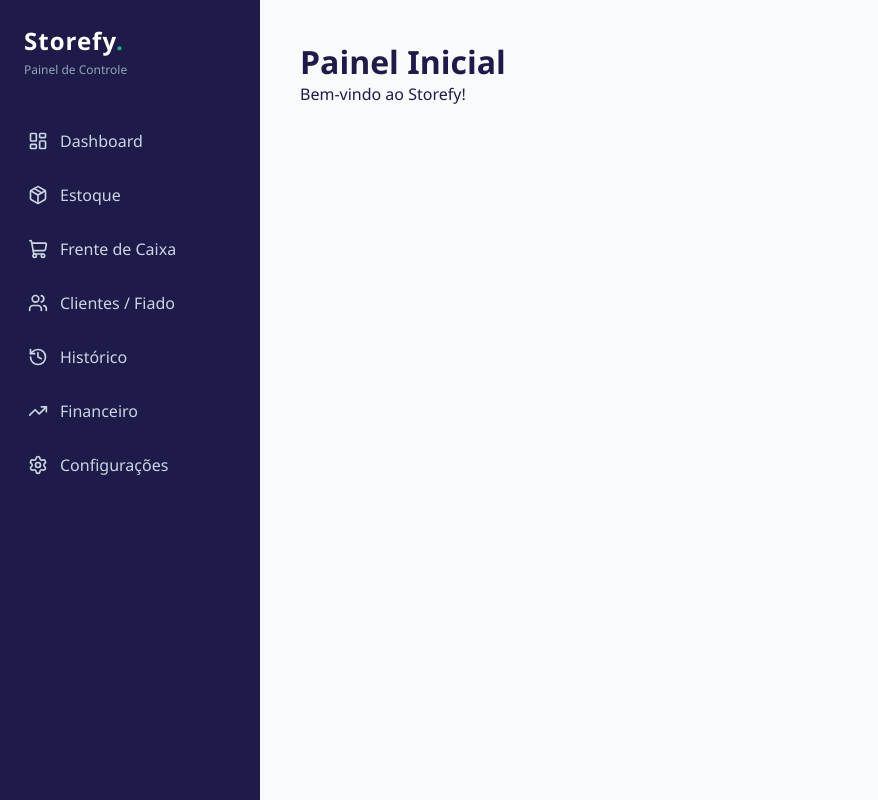
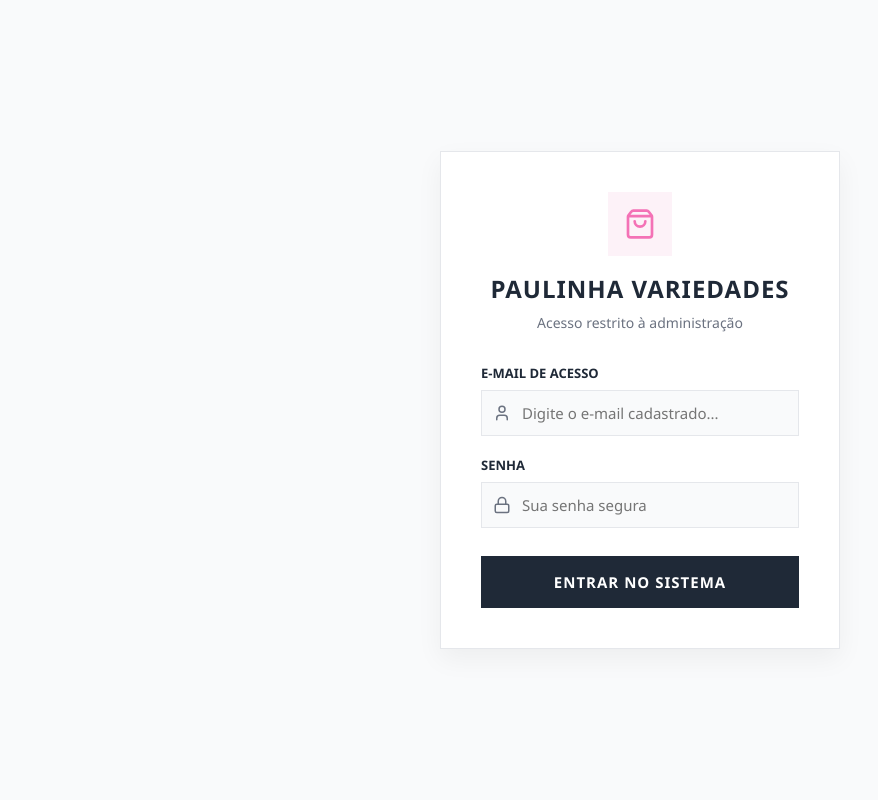
Before and after one commit to kauankvictor/projeto-final-storefy, a React (Vite) app: page /login in a window 1280 px wide. Shown: the whole page, without its empty margins (0-878 px from the left). Built offline with nearby package versions, Linux system fonts and the light colour scheme; no server answers.

Commit message:
atualização de login

```diff
--- a/src/App.jsx
+++ b/src/App.jsx
@@ -1,4 +1,7 @@
-import { BrowserRouter, Routes, Route } from 'react-router-dom'
+import { useState, useEffect } from 'react'
+import { BrowserRouter, Routes, Route, Navigate } from 'react-router-dom'
+import { onAuthStateChanged } from 'firebase/auth'
+import { auth } from './firebaseConfig'
 
 // Importando as páginas
 import Dashboard from './pages/Dashboard'
@@ -6,33 +9,76 @@ import Estoque from './pages/Estoque'
 import NovoProduto from './pages/NovoProduto'
 import EditarProduto from './pages/EditarProduto'
 import Venda from './pages/Venda'
-import Historico from './pages/Historico' // <-- ADICIONE ESTA LINHA
+import Historico from './pages/Historico'
 import NotFound from './pages/NotFound'
 import Clientes from './pages/Clientes'
 import Configuracoes from './pages/Configuracoes'
 import Financeiro from './pages/Financeiro'
+import Login from './pages/Login' // NOVA TELA DE LOGIN
 
-// Importando o componente de Layout que acabamos de criar
 import Layout from './components/Layout'
 
+// O "Guarda de Segurança": só deixa passar se tiver um usuário validado
+function RotaProtegida({ usuario, children }) {
+  if (!usuario) {
+    return <Navigate to="/login" replace />
+  }
+  return children
+}
+
 function App() {
+  const [usuario, setUsuario] = useState(null)
+  const [carregando, setCarregando] = useState(true)
+
+  // Verifica o status do login no servidor do Google assim que o site é aberto
+  useEffect(() => {
+    const desinscrever = onAuthStateChanged(auth, (user) => {
+      setUsuario(user)
+      setCarregando(false)
+    })
+
+    return () => desinscrever()
+  }, [])
+
+  // Tela de espera enquanto o Firebase lê a chave digital
+  if (carregando) {
+    return (
+      <div style={{ minHeight: '100vh', display: 'flex', justifyContent: 'center', alignItems: 'center', background: '#f9fafb', color: '#f472b6', fontWeight: 'bold', fontFamily: 'sans-serif' }}>
+        Verificando segurança...
+      </div>
+    )
+  }
+
   return (
     <BrowserRouter>
+      <Routes>
+
+        {/* ROTA PÚBLICA: Tela de login livre do menu lateral */}
+        <Route path="/login" element={usuario ? <Navigate to="/" replace /> : <Login />} />
+
+        {/* ROTAS PRIVADAS: Totalmente bloqueadas para desconhecidos */}
+        <Route
+          path="*"
+          element={
+            <RotaProtegida usuario={usuario}>
               <Layout>
                 <Routes>
-          <Route path="/estoque/:id" element={<EditarProduto />} />
                   <Route path="/" element={<Dashboard />} />
                   <Route path="/estoque" element={<Estoque />} />
+                  <Route path="/estoque/novo" element={<NovoProduto />} />
+                  <Route path="/estoque/:id" element={<EditarProduto />} />
                   <Route path="/venda" element={<Venda />} />
-          <Route path="*" element={<NotFound />} />
-          <Route path="/estoque" element={<Estoque />} />
-          <Route path="/estoque/novo" element={<NovoProduto />} /> {/* Adicione esta linha! */}
-          <Route path="/historico" element={<Historico />} /> { }
+                  <Route path="/historico" element={<Historico />} />
                   <Route path="/clientes" element={<Clientes />} />
                   <Route path="/configuracoes" element={<Configuracoes />} />
                   <Route path="/financeiro" element={<Financeiro />} />
+                  <Route path="*" element={<NotFound />} />
                 </Routes>
               </Layout>
+            </RotaProtegida>
+          }
+        />
+      </Routes>
     </BrowserRouter>
   )
 }
--- a/src/firebaseConfig.js
+++ b/src/firebaseConfig.js
@@ -1,9 +1,11 @@
 // Arquivo: src/firebaseConfig.js
 import { initializeApp } from "firebase/app";
 import { getFirestore } from "firebase/firestore";
+import { getAuth } from "firebase/auth";
 
 const firebaseConfig = {
-  apiKey: "AIzaSyD6P79hPT2qJrr-GfmpozNESPGVLwO74qI",
+  // Chave atualizada com o número 0 no final
+  apiKey: "AIzaSyD6P79hPT2qJrr-GfmpozNESPGVLw074qI",
   authDomain: "projeto-storefy.firebaseapp.com",
   projectId: "projeto-storefy",
   storageBucket: "projeto-storefy.firebasestorage.app",
@@ -13,3 +15,4 @@ const firebaseConfig = {
 
 const app = initializeApp(firebaseConfig);
 export const db = getFirestore(app);
+export const auth = getAuth(app);
--- /dev/null
+++ b/src/pages/Login.jsx
@@ -0,0 +1,110 @@
+import { useState } from 'react'
+import { signInWithEmailAndPassword } from 'firebase/auth'
+import { auth } from '../firebaseConfig'
+import { useNavigate } from 'react-router-dom'
+import { Lock, User, AlertCircle, ShoppingBag } from 'lucide-react'
+
+export default function Login() {
+  const [email, setEmail] = useState('')
+  const [senha, setSenha] = useState('')
+  const [erro, setErro] = useState('')
+  const [carregando, setCarregando] = useState(false)
+  const navigate = useNavigate()
+
+  const handleLogin = async (e) => {
+    e.preventDefault()
+    setCarregando(true)
+    setErro('')
+
+    try {
+      await signInWithEmailAndPassword(auth, email, senha)
+      // Se a senha estiver correta, redireciona para o painel (dashboard ou frente de caixa)
+      navigate('/')
+    } catch (error) {
+      console.error(error)
+      setErro('Acesso negado. Verifique seu e-mail e senha.')
+    } finally {
+      setCarregando(false)
+    }
+  }
+
+  const tema = {
+    primaria: '#f472b6',
+    textoPrincipal: '#1f2937',
+    textoSecundario: '#6b7280',
+    fundoBase: '#f9fafb',
+    borda: '#e5e7eb'
+  }
+
+  return (
+    <div style={{ minHeight: '100vh', display: 'flex', alignItems: 'center', justifyContent: 'center', background: tema.fundoBase, padding: '20px', fontFamily: "'Inter', sans-serif" }}>
+      <div style={{ background: 'white', padding: '40px', width: '100%', maxWidth: '400px', border: `1px solid ${tema.borda}`, boxShadow: '0 10px 25px rgba(0,0,0,0.05)', borderRadius: '0' }}>
+
+        <div style={{ display: 'flex', flexDirection: 'column', alignItems: 'center', marginBottom: '32px' }}>
+          <div style={{ background: '#fdf2f8', padding: '16px', borderRadius: '0', marginBottom: '16px', display: 'flex', alignItems: 'center', justifyContent: 'center' }}>
+            <ShoppingBag size={32} color={tema.primaria} />
+          </div>
+          <h1 style={{ fontSize: '24px', fontWeight: '900', color: tema.textoPrincipal, margin: '0 0 8px 0', textTransform: 'uppercase', letterSpacing: '1px' }}>
+            Paulinha Variedades
+          </h1>
+          <p style={{ color: tema.textoSecundario, margin: 0, fontSize: '14px' }}>
+            Acesso restrito à administração
+          </p>
+        </div>
+
+        {erro && (
+          <div style={{ background: '#fee2e2', color: '#dc2626', padding: '12px', border: '1px solid #f87171', marginBottom: '24px', display: 'flex', alignItems: 'center', gap: '8px', fontSize: '14px', fontWeight: 'bold' }}>
+            <AlertCircle size={18} />
+            {erro}
+          </div>
+        )}
+
+        <form onSubmit={handleLogin} style={{ display: 'flex', flexDirection: 'column', gap: '20px' }}>
+
+          <div style={{ display: 'flex', flexDirection: 'column', gap: '8px' }}>
+            <label style={{ fontSize: '13px', fontWeight: 'bold', color: tema.textoPrincipal, textTransform: 'uppercase' }}>
+              E-mail de acesso
+            </label>
+            <div style={{ position: 'relative' }}>
+              <input
+                type="email"
+                required
+                value={email}
+                onChange={(e) => setEmail(e.target.value)}
+                placeholder="Digite o e-mail cadastrado..."
+                style={{ width: '100%', padding: '12px 12px 12px 40px', border: `1px solid ${tema.borda}`, outline: 'none', fontSize: '15px', color: tema.textoPrincipal, boxSizing: 'border-box', background: '#f9fafb' }}
+              />
+              <User size={18} color={tema.textoSecundario} style={{ position: 'absolute', left: '12px', top: '50%', transform: 'translateY(-50%)' }} />
+            </div>
+          </div>
+
+          <div style={{ display: 'flex', flexDirection: 'column', gap: '8px' }}>
+            <label style={{ fontSize: '13px', fontWeight: 'bold', color: tema.textoPrincipal, textTransform: 'uppercase' }}>
+              Senha
+            </label>
+            <div style={{ position: 'relative' }}>
+              <input
+                type="password"
+                required
+                value={senha}
+                onChange={(e) => setSenha(e.target.value)}
+                placeholder="Sua senha segura"
+                style={{ width: '100%', padding: '12px 12px 12px 40px', border: `1px solid ${tema.borda}`, outline: 'none', fontSize: '15px', color: tema.textoPrincipal, boxSizing: 'border-box', background: '#f9fafb' }}
+              />
+              <Lock size={18} color={tema.textoSecundario} style={{ position: 'absolute', left: '12px', top: '50%', transform: 'translateY(-50%)' }} />
+            </div>
+          </div>
+
+          <button
+            type="submit"
+            disabled={carregando}
+            style={{ width: '100%', background: carregando ? '#9ca3af' : tema.textoPrincipal, color: 'white', border: 'none', padding: '16px', fontSize: '15px', fontWeight: 'bold', cursor: carregando ? 'not-allowed' : 'pointer', marginTop: '8px', textTransform: 'uppercase', letterSpacing: '1px', transition: 'background 0.2s' }}
+          >
+            {carregando ? 'Autenticando...' : 'Entrar no Sistema'}
+          </button>
+        </form>
+
+      </div>
+    </div>
+  )
+}
```
Also changed, not shown: src/pages/Dashboard.jsx (+8 -9 lines). Lines whose indentation alone changed are shown as unchanged.
